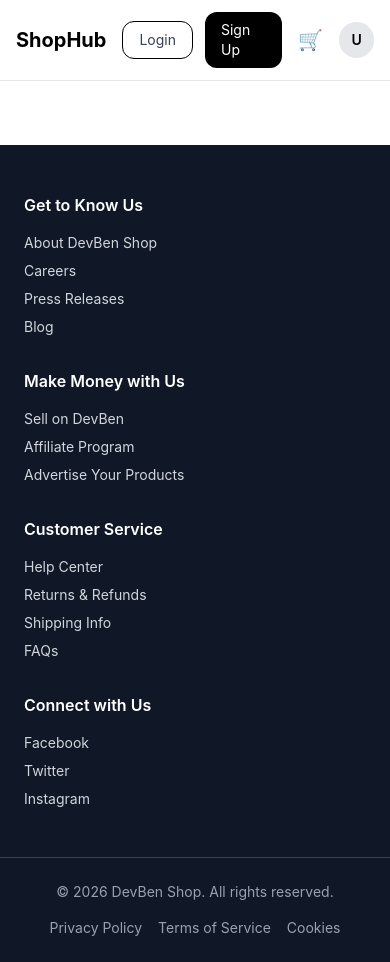
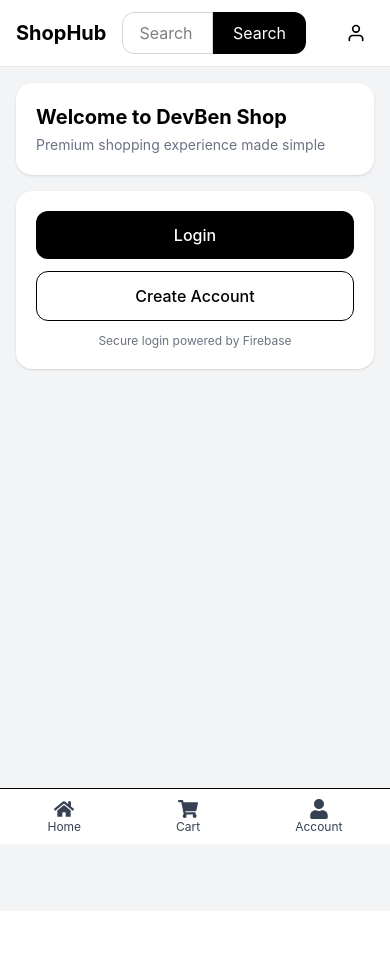
Before and after one commit to BenkillerX/ShopHub, a React (Vite) app: page /account in a window 390 px wide. After the commit the page ends 911 px from the top, so only its background shows below. Built offline with nearby package versions, Linux system fonts and the light colour scheme; no server answers.

Commit message:
More useful Update

```diff
--- a/src/App.tsx
+++ b/src/App.tsx
@@ -9,6 +9,8 @@ import { useAuthRole } from './hooks/useAuthRole'
 import ProtectedRoute from './components/ProtectedRoute'
 import Cart from './components/Cart'
 import Footer from './components/Footer'
+import BottomNav from './components/BottomNav'
+import Accounts from './components/Accounts'
 
 function App() {
 
@@ -41,7 +43,9 @@ function App() {
             <Admin/>
           </ProtectedRoute>
           }/>
+          <Route path='/account' element={<Accounts/>}/>
       </Routes>
+      <BottomNav/>
       <Footer/>
     </>
   )
--- /dev/null
+++ b/src/components/Accounts.tsx
@@ -0,0 +1,165 @@
+import { useEffect, useState } from "react";
+import { auth } from "../config/firebase";
+import { onAuthStateChanged, signOut } from "firebase/auth";
+import { Link, useNavigate } from "react-router-dom";
+import type { User } from "firebase/auth";
+import { FaBox, FaChevronRight, FaHeart, FaQuestionCircle, FaShoppingCart } from "react-icons/fa";
+import { toast } from "react-toastify";
+
+const Accounts = () => {
+  const [user, setUser] = useState<User | null>(null);
+const navigate = useNavigate()
+  useEffect(() => {
+    const unsubscribe = onAuthStateChanged(auth, (currentUser) => {
+      setUser(currentUser);
+    });
+
+    return () => unsubscribe();
+  }, []);
+
+  const handleLogout = async () => {
+    await signOut(auth);
+    navigate("/")
+  };
+
+  function upcomingUpdate() {
+    toast.info("Upcoming Update")
+  }
+  return (
+    <div className="min-h-screen bg-gray-100 p-4 pb-20">
+
+      {/* HEADER CARD */}
+      <div className="bg-white rounded-2xl p-5 shadow-sm mb-4">
+        {!user ? (
+          <>
+            <h1 className="text-xl font-bold">Welcome to DevBen Shop</h1>
+            <p className="text-gray-500 text-sm mt-1">
+              Premium shopping experience made simple
+            </p>
+          </>
+        ) : (
+          <>
+            <div className="flex items-center gap-3">
+              <div className="w-12 h-12 rounded-full bg-black text-white flex items-center justify-center font-bold">
+                {user.email?.charAt(0).toUpperCase()}
+              </div>
+
+              <div>
+                <h1 className="text-lg font-bold">My Account</h1>
+                <p className="text-gray-500 text-sm">{user.email}</p>
+              </div>
+            </div>
+          </>
+        )}
+      </div>
+
+      {/* NOT LOGGED IN */}
+      {!user ? (
+        <div className="bg-white rounded-2xl p-5 shadow-sm space-y-3">
+          <Link
+            to="/login"
+            className="block bg-black text-white text-center py-3 rounded-xl font-medium"
+          >
+            Login
+          </Link>
+
+          <Link
+            to="/signup"
+            className="block border border-black text-center py-3 rounded-xl font-medium"
+          >
+            Create Account
+          </Link>
+
+          <div className="text-xs text-gray-500 text-center mt-2">
+            Secure login powered by Firebase
+          </div>
+        </div>
+      ) : (
+        <>
+          {/* ACCOUNT ACTIONS */}
+          <div className="bg-white rounded-2xl p-4 shadow-sm space-y-3">
+
+            <h2 className="font-semibold text-gray-700">Account Settings</h2>
+
+            <Link
+              to="#"
+              className="flex items-center gap-3 py-3 px-3 rounded-lg hover:bg-gray-100"
+              onClick={upcomingUpdate}
+            >
+        <div className="flex items-center gap-3">
+            <FaBox />
+            My Orders
+        </div>
+
+            </Link>
+
+            <Link
+              to="/cart"
+              className="flex items-center gap-3 py-3 px-3 rounded-lg hover:bg-gray-100"
+            >
+        <div className="flex items-center gap-3">
+           <FaShoppingCart />
+            My Cart
+        </div>
+
+
+            </Link>
+
+            <Link
+              to="#"
+              className="flex items-center gap-3 py-3 px-3 rounded-lg hover:bg-gray-100"
+              onClick={upcomingUpdate}
+            >
+            <div className="flex items-center gap-3">
+            <FaHeart />
+            Wishlist
+            </div>
+
+            </Link>
+          </div>
+
+          {/* SUPPORT SECTION */}
+          <div className="bg-white rounded-2xl p-4 shadow-sm mt-4 space-y-2">
+
+            <h2 className="font-semibold text-gray-700">Support</h2>
+
+            <Link
+                to="#"
+                onClick={upcomingUpdate}
+                className="flex items-center justify-between py-3 px-3 rounded-lg hover:bg-gray-100"
+                >
+                <div className="flex items-center gap-3">
+                    <FaQuestionCircle />
+                    <span>Help Center</span>
+                </div>
+
+                <FaChevronRight className="text-gray-400 text-xs" />
+            </Link>
+
+            <Link
+            to="/cart"
+            className="flex items-center justify-between py-3 px-3 rounded-lg hover:bg-gray-100"
+            >
+            <div className="flex items-center gap-3">
+                <FaShoppingCart />
+                <span>My Cart</span>
+            </div>
+
+            <FaChevronRight className="text-gray-400 text-xs" />
+            </Link>
+          </div>
+
+          {/* LOGOUT */}
+          <button
+            onClick={handleLogout}
+            className="w-full mt-5 bg-black text-white py-3 rounded-xl font-medium"
+          >
+            Logout
+          </button>
+        </>
+      )}
+    </div>
+  );
+};
+
+export default Accounts;
--- /dev/null
+++ b/src/components/BottomNav.tsx
@@ -0,0 +1,27 @@
+import { Link } from "react-router-dom";
+import { FaHome, FaShoppingCart, FaUser } from "react-icons/fa";
+
+const BottomNav = () => {
+  return (
+    <div className="fixed bottom-0 left-0 right-0 h-14 bg-white border-t flex justify-around items-center md:hidden">
+
+      <Link to="/" className="flex flex-col items-center text-xs text-gray-700">
+        <FaHome size={20} />
+        Home
+      </Link>
+
+      <Link to="/cart" className="flex flex-col items-center text-xs text-gray-700">
+        <FaShoppingCart size={20} />
+        Cart
+      </Link>
+
+      <Link to="/account" className="flex flex-col items-center text-xs text-gray-700">
+        <FaUser size={20} />
+        Account
+      </Link>
+
+    </div>
+  );
+};
+
+export default BottomNav;
--- a/src/components/Footer.tsx
+++ b/src/components/Footer.tsx
@@ -2,7 +2,7 @@ import { Link } from 'react-router-dom'
 
 const Footer = () => {
   return (
-    <footer className="bg-gray-900 text-gray-300 mt-16">
+    <footer className="bg-gray-900 text-gray-300 mt-16 hidden md:block">
       {/* Top Section */}
       <div className="max-w-7xl mx-auto px-6 py-12 grid grid-cols-1 sm:grid-cols-2 lg:grid-cols-4 gap-8">
         {/* Column 1 */}
--- a/src/components/Hero.tsx
+++ b/src/components/Hero.tsx
@@ -1,3 +1,6 @@
+import { FiShield, FiTruck } from "react-icons/fi"
+import { MdVerified } from "react-icons/md"
+
 const Hero = () => {
   return (
     <section className="relative min-h-[70vh] bg-gradient-to-r from-gray-900 via-black to-gray-800 text-white ">
@@ -23,21 +26,15 @@ const Hero = () => {
           {/* Trust Badges */}
           <div className="mt-10 flex flex-wrap gap-6 justify-center lg:justify-start text-sm text-gray-400">
               <span className="flex items-center gap-2">
-              <svg className="w-5 h-5 text-emerald-400" fill="none" stroke="currentColor" strokeWidth="2" viewBox="0 0 24 24">
-                <path d="M3 3h18v18H3V3z" />
-              </svg>
+              <FiTruck className="text-emerald-400" size={30}/>
                 Free Delivery
           </span>
             <span className="flex items-center gap-2">
-              <svg className="w-5 h-5 text-emerald-400" fill="none" stroke="currentColor" strokeWidth="2" viewBox="0 0 24 24">
-                <path d="M12 1l9 4-9 4-9-4 9-4zm0 8l9 4-9 4-9-4 9-4zm0 8l9 4-9 4-9-4 9-4z" />
-              </svg>
+          <FiShield className="text-emerald-400" size={30}/>
               Secure Payments
           </span>
           <span className="flex items-center gap-2">
-              <svg className="w-5 h-5 text-emerald-400" fill="none" stroke="currentColor" strokeWidth="2" viewBox="0 0 24 24">
-                <path d="M5 13l4 4L19 7" />
-              </svg>
+            <MdVerified className="text-emerald-400 text-lg" size={30}/>
             Quality Guaranteed
           </span>
           </div>
--- a/src/components/Navbar.tsx
+++ b/src/components/Navbar.tsx
@@ -4,6 +4,8 @@ import { onAuthStateChanged, signOut } from "firebase/auth";
 import type { User } from "firebase/auth";
 import { auth, db } from "../config/firebase";
 import { collection, onSnapshot } from "firebase/firestore";
+import { FaShoppingCart } from "react-icons/fa";
+import { FiUser } from "react-icons/fi";
 
 const Navbar = () => {
   const [search, setSearch] = useState("");
@@ -65,7 +67,7 @@ useEffect(() => {
         </Link>
 
         {/* Search */}
-        <div className="hidden md:flex flex-1 max-w-xl">
+        <div className="md:flex flex-1 max-w-xl">
           <div className="flex w-full">
             <input
               type="text"
@@ -87,7 +89,7 @@ useEffect(() => {
             {user ? (
               <button
                 onClick={handleLogout}
-                className="text-sm text-gray-700 hover:text-black transition border border-[1px] border-black px-4 py-2 rounded-xl"
+                className="hidden md:flex text-sm text-gray-700 hover:text-black transition border border-[1px] border-black px-4 py-2 rounded-xl"
               >
                 Logout
               </button>
@@ -95,13 +97,13 @@ useEffect(() => {
               <>
                 <Link
                   to="/login"
-                  className="text-sm text-gray-700 hover:text-black transition border border-[1px] border-black px-4 py-2 rounded-xl"
+                  className="hidden md:flex text-sm text-gray-700 hover:text-black transition border border-[1px] border-black px-4 py-2 rounded-xl"
                 >
                   Login
                 </Link>
                 <Link
                   to="/signup"
-                  className="text-sm bg-black text-white px-4 py-2 rounded-xl hover:bg-gray-800 transition"
+                  className="hidden md:flex text-sm bg-black text-white px-4 py-2 rounded-xl hover:bg-gray-800 transition"
                 >
                   Sign Up
                 </Link>
@@ -110,8 +112,8 @@ useEffect(() => {
           </div>
 
           {/* Cart */}
-          <Link to="/cart" className="relative">
-            <span className="text-xl">🛒</span>
+          <Link to="/cart" className="relative hidden md:flex">
+            <span className="text-xl"><FaShoppingCart /></span>
             {cart !== null && cart > 0 && (
               <span className="absolute -top-2 -right-2 bg-red-500 text-white text-xs w-5 h-5 flex items-center justify-center rounded-full">
                 {cart}
@@ -120,9 +122,18 @@ useEffect(() => {
           </Link>
 
           {/* User Avatar */}
-          <div className="w-9 h-9 rounded-full bg-gray-200 flex items-center justify-center text-sm font-semibold">
-            {firstLetter}
-          </div>
+         {user ? (
+          <Link to="/account">
+             <div className="w-9 h-9 rounded-full bg-gray-200 flex items-center justify-center text-sm font-semibold">
+          {firstLetter}
+           </div>
+          </Link>
+
+        ) : (
+        <Link to="/account" className="w-9 h-9 flex items-center justify-center text-xl">
+          <FiUser />
+        </Link>
+        )}
         </div>
       </div>
 
```
Lines whose indentation alone changed are shown as unchanged.
